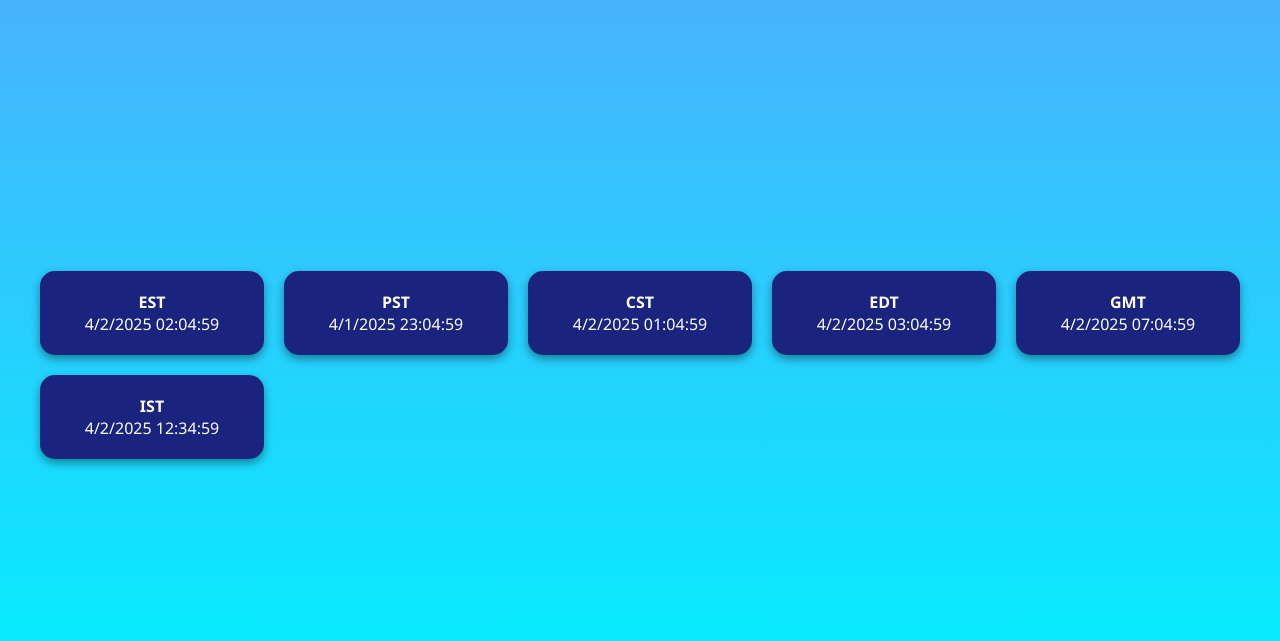
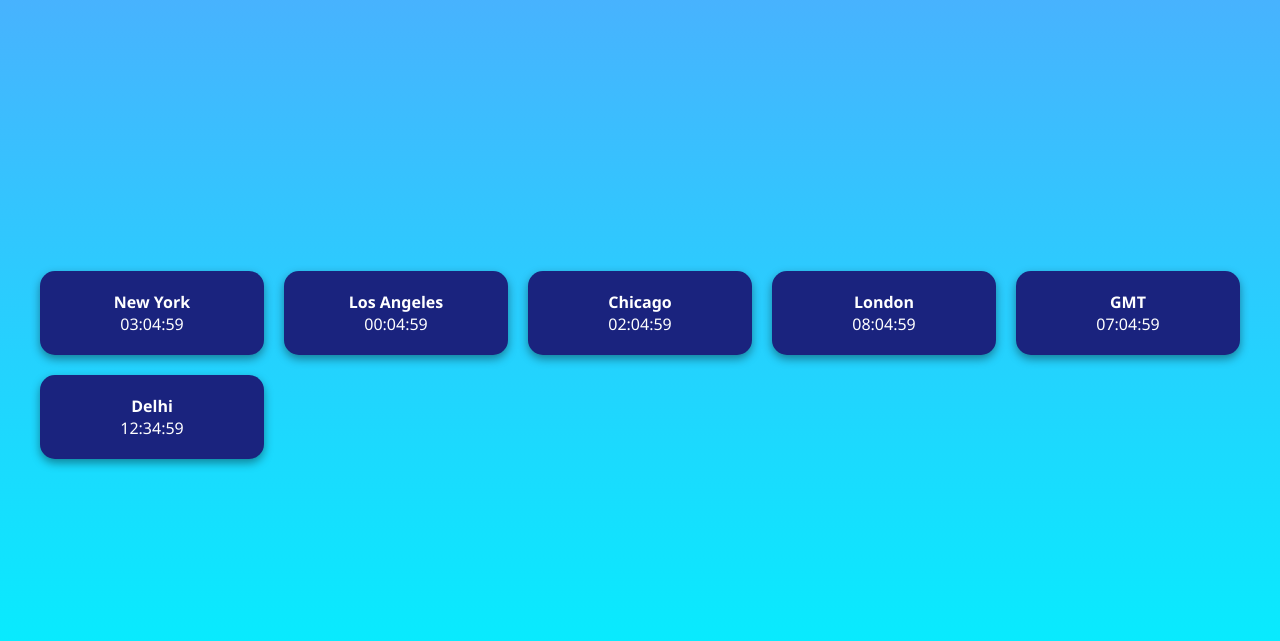
Before and after one commit to kakani17481a0566/TimeDisplay, a plain HTML site: page index.html in a window 1280 px wide. Shown: the part 75-716 px from the top of the page. Drawn offline with Linux system fonts and the light colour scheme.

Commit message:
Update index.html

```diff
--- a/index.html
+++ b/index.html
@@ -6,7 +6,6 @@
   <title>🌍 World Time Clock</title>
 
   <style>
-    /* Reset */
     * {
       margin: 0;
       padding: 0;
@@ -76,7 +75,6 @@
       background: #283593;
     }
 
-    /* Dark Mode */
     .dark-mode {
       background: #121212;
       color: #e0e0e0;
@@ -92,7 +90,7 @@
 
     .dark-mode button:hover {
       background: #3700b3;
-    } /* Fixed missing closing brace here */
+    }
   </style>
 </head>
 <body>
@@ -103,18 +101,16 @@
     <button id="themeToggle" aria-label="Toggle Dark Mode">🌙</button>
   </header>
 
-  <main id="clockContainer" class="grid-container">
-    <!-- Time Zone Cards will be inserted here -->
-  </main>
+  <main id="clockContainer" class="grid-container"></main>
 
   <script>
     const timeZones = [
-      { name: "EST", offset: -5 },
-      { name: "PST", offset: -8 },
-      { name: "CST", offset: -6 },
-      { name: "EDT", offset: -4 },
-      { name: "GMT", offset: 0 },
-      { name: "IST", offset: 5.5 }
+      { name: "New York", timeZone: "America/New_York" },
+      { name: "Los Angeles", timeZone: "America/Los_Angeles" },
+      { name: "Chicago", timeZone: "America/Chicago" },
+      { name: "London", timeZone: "Europe/London" },
+      { name: "GMT", timeZone: "GMT" },
+      { name: "Delhi", timeZone: "Asia/Kolkata" }
     ];
 
     let is24Hour = true;
@@ -140,17 +136,21 @@
       const container = document.getElementById("clockContainer");
       container.innerHTML = "";
 
-      timeZones.forEach(({ name, offset }) => {
-        const time = new Date(now.getTime() + offset * 3600000);
-        const formattedTime = is24Hour
-          ? time.toLocaleTimeString("en-US", { hour12: false })
-          : time.toLocaleTimeString("en-US", { hour12: true });
-        const formattedDate = time.toLocaleDateString();
+      timeZones.forEach(({ name, timeZone }) => {
+        const formatter = new Intl.DateTimeFormat("en-US", {
+          timeZone,
+          hour: is24Hour ? "2-digit" : "numeric",
+          minute: "2-digit",
+          second: "2-digit",
+          hour12: !is24Hour,
+        });
+
+        const dateTime = formatter.format(now);
 
         const card = `
           <div class="clock-card" aria-label="Time in ${name}">
             <h4>${name}</h4>
-            <p>${formattedDate} ${formattedTime}</p>
+            <p>${dateTime}</p>
           </div>
         `;
         container.insertAdjacentHTML("beforeend", card);
```
